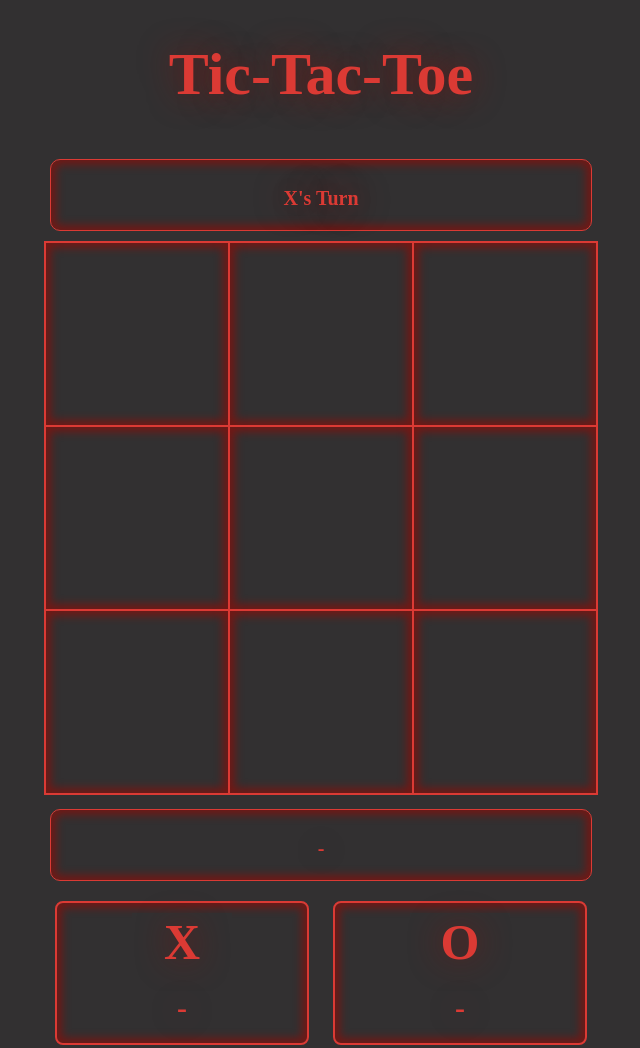
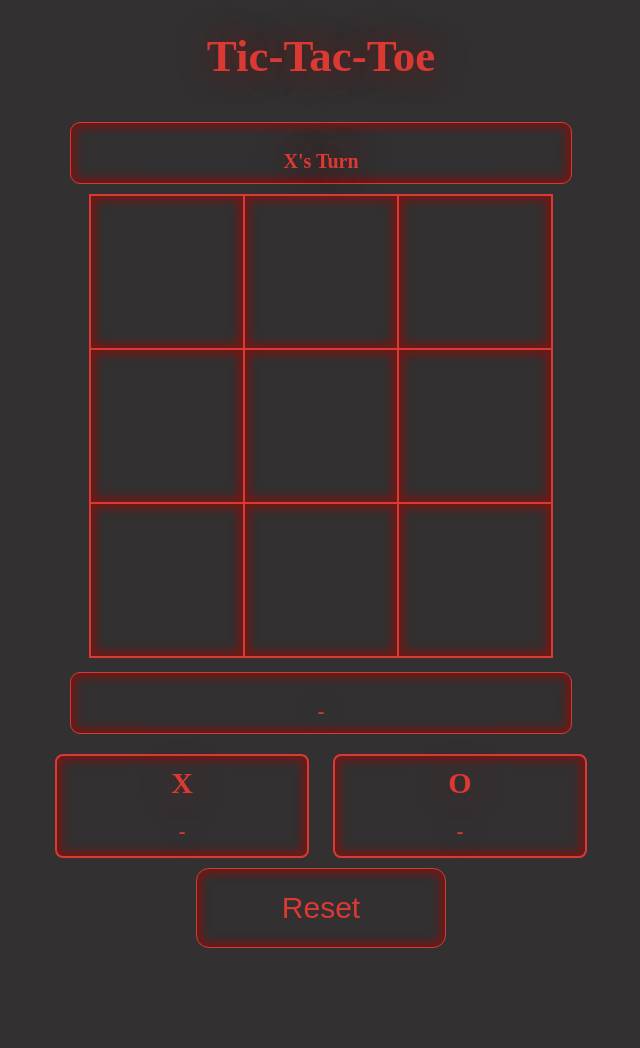
Before and after one commit to Dan00328/TicTacToe, a plain HTML site: page index.html in a window 1280 px wide. Shown: the top 1048 px of the page, without its empty margins (319-959 px from the left). After the commit the page ends 956 px from the top, so only its background shows below. Drawn offline with Linux system fonts and the light colour scheme.

Commit message:
resizeupdate

```diff
--- a/style.css
+++ b/style.css
@@ -8,7 +8,7 @@
 .titlu {
 
     text-shadow: 0 0 2rem #721815;
-    font-size: 60px;
+    font-size: 45px;
 
 }
 .titluscore {
@@ -18,7 +18,7 @@
     font-size: 30px;
     padding: 0%;
     margin: 10px;
-    font-size: 50px;
+    font-size: 30px;
 
 }
 
@@ -32,7 +32,7 @@
     width: 100px;
     padding: 0%;
     margin: 10px;
-    font-size: 30px;
+    font-size: 20px;
 
 }
 .score:hover {
@@ -45,7 +45,7 @@
     border: 2px solid #db3a34;
     border-radius: 0.5rem;
     width: 250px;
-    height: 140px;
+    height: 100px;
     font-size: 25px;
     margin: 10px;
     display:inline-block;
@@ -57,9 +57,9 @@ button {
     border-radius: 0.8rem;
     cursor: pointer;
     width: 250px;
-    height: 100px;
+    height: 80px;
     font-size: 30px;
-    margin: 30px;
+
     box-shadow: inset 0 0 0.5rem 0.3rem #721815;
 }
 
@@ -73,8 +73,8 @@ button:hover {
 
 td {
     border: 2px solid #db3a34;
-    height: 180px;
-    width: 180px;
+    height: 150px;
+    width: 150px;
     text-align: center;
     vertical-align: middle;
     font-size: 100px;
@@ -96,9 +96,9 @@ table {
 .winmessage{
     border: 1px solid #db3a34;
     border-radius: 10px;
-    height: 50px;
+    height: 40px;
     margin: 10px;
-    width: 540px;
+    width: 500px;
     display: inline-block;
     font-size: 20px;
     padding-bottom: 20px;
@@ -108,7 +108,7 @@ table {
 
 .wintext{
     display: inline-block;
-    width: 400px;
+    width: 350px;
 }
 .wintext:hover{
 color: #ff0000;
```
